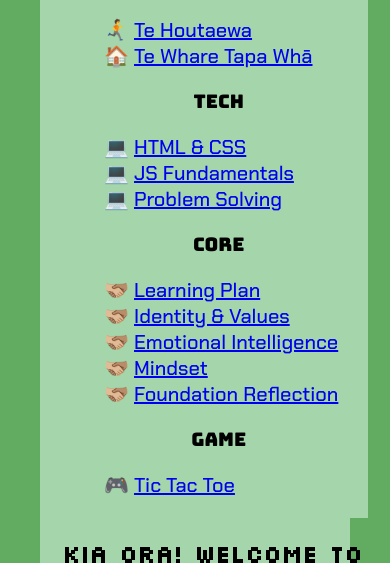
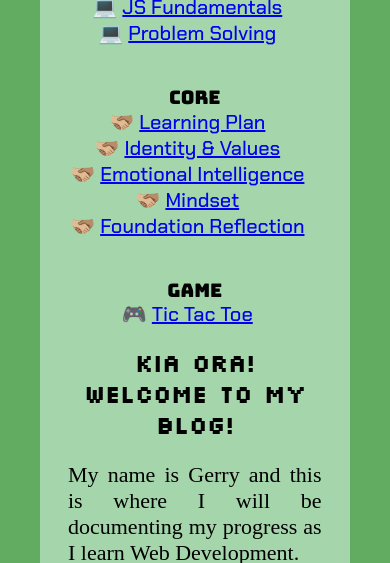
Before and after one commit to gerard-dunn-25/gerard-dunn-25.github.io, a plain HTML site: page index.html in a window 390 px wide. Shown: the part 537-1100 px from the top of the page. Drawn offline with Linux system fonts and the light colour scheme; a web font is replaced by a local one.

Commit message:
Corrected some responsiveness inconsistencies

```diff
--- a/styles/main.css
+++ b/styles/main.css
@@ -120,7 +120,8 @@ p {
 .nav {
   width: max-content;
   background-color: #a5d6ab;
-  display: block;
+  display: flex;
+  flex-direction: column;
   padding-top: 15px;
   padding-left: 30px;
   padding-right: 30px;
@@ -128,7 +129,8 @@ p {
   margin-right: 30px;
 }
 ul {
-  display: block;
+  display: flex;
+  flex-direction: column;
   list-style-type: disc;
   margin-block-start: 1em;
   margin-block-end: 1em;
@@ -145,7 +147,7 @@ ol {
   margin-block-end: 1em;
   margin-inline-start: 0px;
   margin-inline-end: 0px;
-  padding-inline-start: 45px;
+  padding-inline-start: 30px;
   padding-inline-end: 30px;
   unicode-bidi: isolate;
 }
@@ -181,6 +183,7 @@ main {
   min-inline-size: 40%;
   max-height: 50%;
   object-fit: scale-down;
+  margin-block-end: 0em;
 }
 
 footer {
@@ -189,11 +192,6 @@ footer {
   left: 50px;
   height: 10px;
   margin-top: 0px;
-}
-
-ul {
-  font-family: zain;
-  font-size: 15pt;
 }
 
 table {
@@ -214,26 +212,30 @@ pre {
   .columnLayout {
     flex-wrap: wrap;
     flex-direction: column;
-    padding-left: 44px;
+    align-items: anchor-center;
+    padding-left: 4vw;
     margin-right: -10px;
   }
   .mainText {
-    width: 300px;
-    margin-left: -22px;
+    width: 65vw;
+    margin-left: 1vw;
   }
   .nav {
-    width: max-content;
+    width: fit-content;
     background-color: #a5d6ab;
-    display: block;
-    padding-top: 15px;
-    padding-left: 15px;
-    padding-right: 30px;
+    display: flex;
+    flex-direction: column;
+    padding-top: 0px;
+    padding-left: 0px;
+    padding-right: 0px;
     padding-bottom: 0px;
-    margin-right: 30px;
+    margin-right: 0px;
+    margin-left: -1em;
   }
 
   h2 {
     text-align: center;
+    margin-block-start: 0em;
   }
   h3 {
     text-align: center;
@@ -242,8 +244,9 @@ pre {
     text-align: center;
   }
   h1 {
-    padding-left: 40px;
-    font-size: 10vw;
+    padding-left: 11vw;
+    align-content: center;
+    font-size: 8vw;
   }
   .responsive-img {
     max-width: 110%;
@@ -255,12 +258,33 @@ pre {
   table {
     font-size: 15px;
   }
-  ul {
-    font-size: 15px;
-    text-align: left;
-  }
+
   pre {
     resize: both;
     overflow: auto;
   }
+  .navList {
+    list-style: none;
+    text-align: center;
+  }
+
+  ul {
+    display: flex;
+    flex-direction: column;
+    list-style-type: disc;
+    margin-block-start: -1em;
+    margin-block-end: 1em;
+    margin-inline-start: -1em;
+    margin-inline-end: 0px;
+    padding-inline-start: 5px;
+    font-size: 4.65vw;
+    unicode-bidi: isolate;
+  }
+  .responsive-img-blog {
+    max-width: 100%;
+    min-inline-size: 40%;
+    max-height: 50%;
+    object-fit: scale-down;
+    margin-block-end: 2em;
+  }
 }
```
